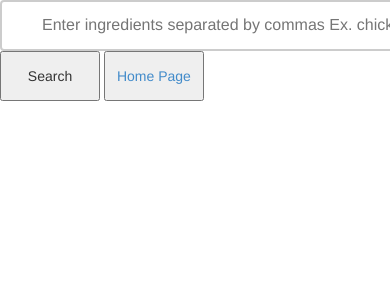
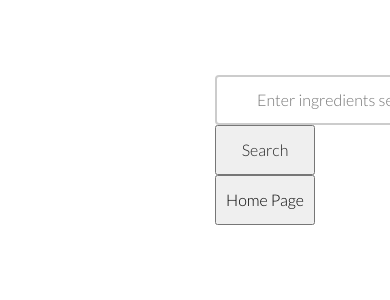
Before and after one commit to huntermotte/fridge-cleaner-app, a PHP site: page /resultspage.html in a window 390 px wide; the page is wider, and only the part inside the window is pictured. Shown: the top 300 px of that part. Run offline with PHP 8.4, Linux system fonts and the light colour scheme; some libraries are stand-ins or nearby versions.

Commit message:
styling updates

```diff
--- a/assets/css/main.css
+++ b/assets/css/main.css
@@ -238,7 +238,7 @@ blockquote cite:before {
 
 /* Links */
 a {
-    color: white;
+    color: black;
     word-wrap: break-word;
 
     -webkit-transition: color 0.1s ease-in, background 0.1s ease-in;
@@ -246,6 +246,10 @@ a {
     -ms-transition: color 0.1s ease-in, background 0.1s ease-in;
     -o-transition: color 0.1s ease-in, background 0.1s ease-in;
     transition: color 0.1s ease-in, background 0.1s ease-in;
+}
+
+.start {
+    color: white;
 }
 
 a:hover,
--- a/assets/css/results-styles.css
+++ b/assets/css/results-styles.css
@@ -1,3 +1,6 @@
+*html * {
+}
+
 input[type=text] {
     width: 800px;
     margin-left: auto;
@@ -8,21 +11,11 @@ input[type=text] {
     font-size: 16px;
     background-color: white;
     padding: 12px 20px 12px 40px;
-    -webkit-transition: width 0.4s ease-in-out;
-    transition: width 0.4s ease-in-out;
-}
-
-input[type=text]:focus {
-    width: 75%;
 }
 
 .searchbar {
-    margin-left: auto;
-    margin-right: auto;
-}
-
-.search-results {
-
+    padding-top: 75px;
+    padding-left: 215px;
 }
 
 .search-button {
@@ -34,3 +27,7 @@ input[type=text]:focus {
     width: 100px;
     height: 50px;
 }
+
+.recipe {
+    font-size: 25px;
+}
--- a/index.html
+++ b/index.html
@@ -45,7 +45,7 @@
 	  		 		<h1><span class="icon icon-food"></span></h1>
 	  		 		<p>Search any ingredients.</p>
 	  		 		<p>Find a delicious recipe.</p>
-	  		 		<button type="button" class="btn btn-success"><a href="resultspage.html">Get Started</a></button>
+	  		 		<button type="button" class="btn btn-success"><a href="resultspage.html" class="start">Get Started</a></button>
 	  		</header>
 	    </div><!-- /headerwrap -->
 
--- a/resultspage.html
+++ b/resultspage.html
@@ -4,15 +4,33 @@
 	<title>Find a Recipe</title>
 	<link rel="stylesheet" href="assets/css/results-styles.css">
 	<link href="assets/css/bootstrap.css" rel="stylesheet">
+	<!-- Bootstrap core CSS -->
+    <link href="assets/css/bootstrap.css" rel="stylesheet">
+
+    <!-- Custom styles for this template -->
+    <link href="assets/css/main.css" rel="stylesheet">
+    <link rel="stylesheet" href="assets/css/icomoon.css">
+    <link href="assets/css/animate-custom.css" rel="stylesheet">
+
+
+
+    <link href='https://fonts.googleapis.com/css?family=Lato:300,400,700,300italic,400italic' rel='stylesheet' type='text/css'>
+    <link href='https://fonts.googleapis.com/css?family=Raleway:400,300,700' rel='stylesheet' type='text/css'>
+
+    <script src="assets/js/jquery.min.js"></script>
+	<script type="text/javascript" src="assets/js/modernizr.custom.js"></script>
 </head>
-<body>
+<body class="background">
 <form class="searchbar">
 <input type="text" class="query" name="search" placeholder="Enter ingredients separated by commas Ex. chicken, rice, broccoli">
 <input type="submit" class="search-button" value="Search">
 <button type="button" class="home-button"><a href="index.html">Home Page</a></button>
 </form>
-<div class="search-results">
-
+<div class="container">
+<div class="row">
+<div class="text-center col-md-12">
+</div>
+</div>
 </div>
 
 <script src="https://cdnjs.cloudflare.com/ajax/libs/jquery/3.2.0/jquery.min.js"></script>
```
Also changed, not shown: assets/js/app.js (+12 -17 lines).
